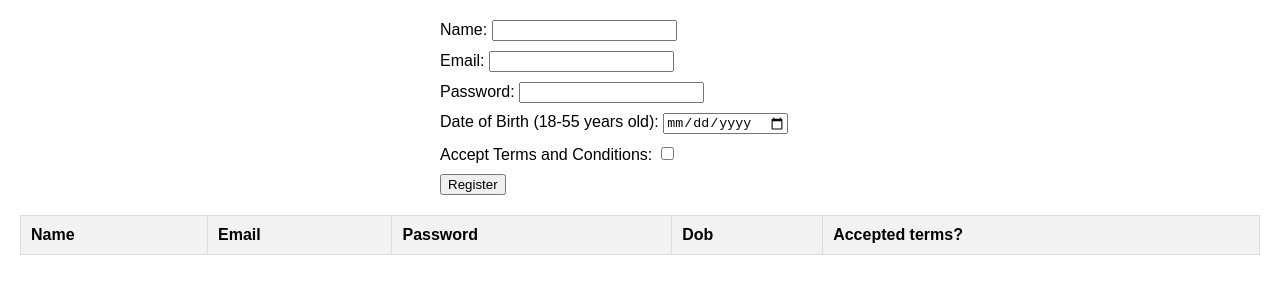
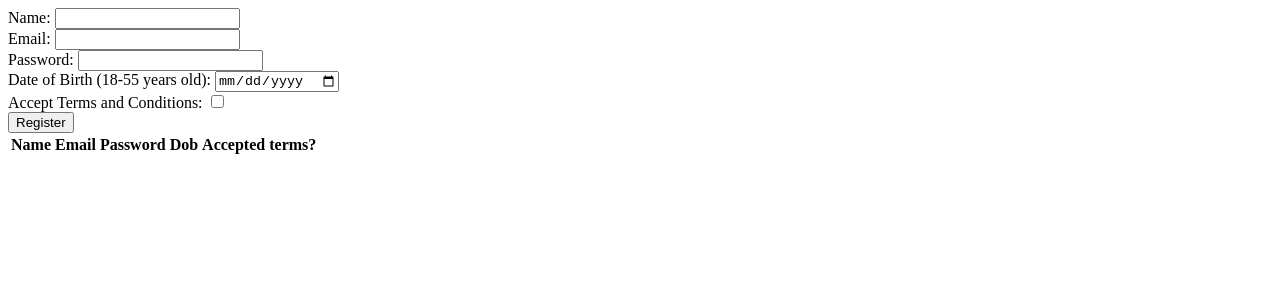
Before and after one commit to iamShreerang/wd101, a plain HTML site: page index.html in a window 1280 px wide. Drawn offline with Linux system fonts and the light colour scheme.

Commit message:
Update index.html

```diff
--- a/index.html
+++ b/index.html
@@ -5,44 +5,13 @@
     <meta name="viewport" content="width=device-width, initial-scale=1.0">
     <title>Registration Form</title>
     <style>
-        body {
-            font-family: Arial, sans-serif;
-            margin: 20px;
-        }
-
-        form {
-            max-width: 400px;
-            margin: 0 auto;
-        }
-
-        table {
-            width: 100%;
-            margin-top: 20px;
-            border-collapse: collapse;
-        }
-
-        table, th, td {
-            border: 1px solid #ddd;
-        }
-
-        th, td {
-            padding: 10px;
-            text-align: left;
-        }
-
-        th {
-            background-color: #f2f2f2;
-        }
-
-        /* Added style to put each form element on a new line */
-        div.form-group {
-            margin-bottom: 10px;
-        }
+        /* CSS styles here */
     </style>
 </head>
 <body>
 
 <form id="registrationForm">
+    <!-- Form elements with correct id values -->
     <div class="form-group">
         <label for="name">Name:</label>
         <input type="text" id="name" name="name" required>
@@ -71,6 +40,7 @@
     <button type="submit">Register</button>
 </form>
 
+<!-- Table element with correct id -->
 <table id="userTable">
     <thead>
         <tr>
@@ -86,8 +56,7 @@
     </tbody>
 </table>
 
-<!-- Link to the external JavaScript file -->
-<script src="index.js"></script>
+<script src="script.js"></script>
 
 </body>
 </html>
```
